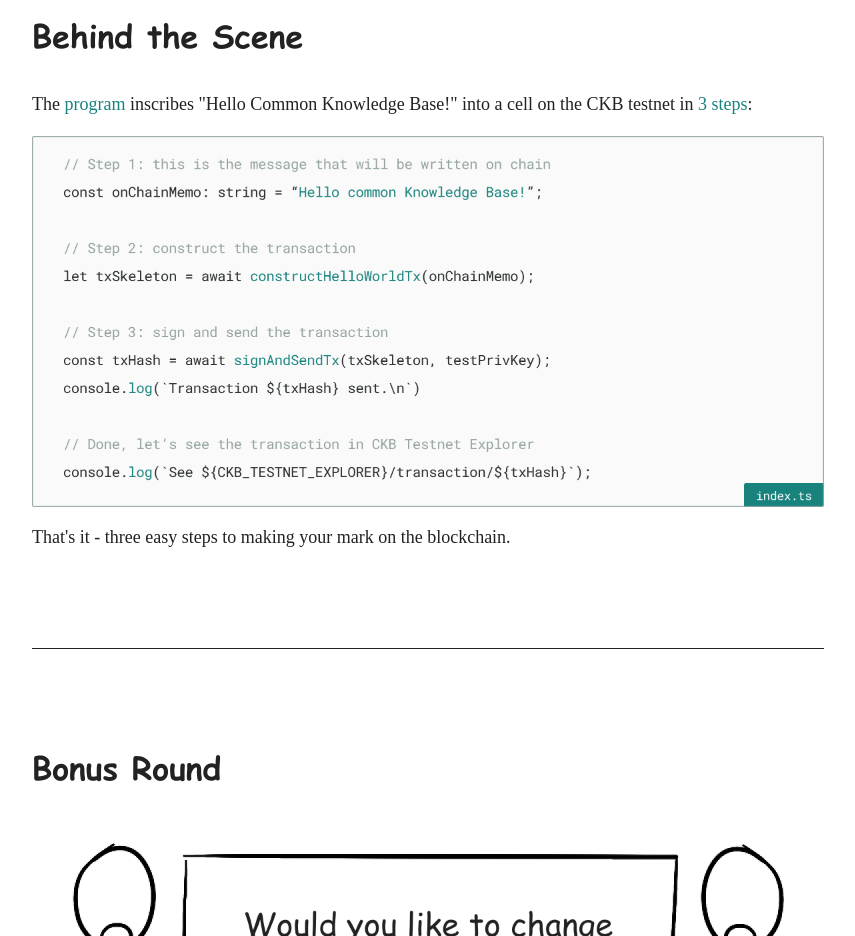
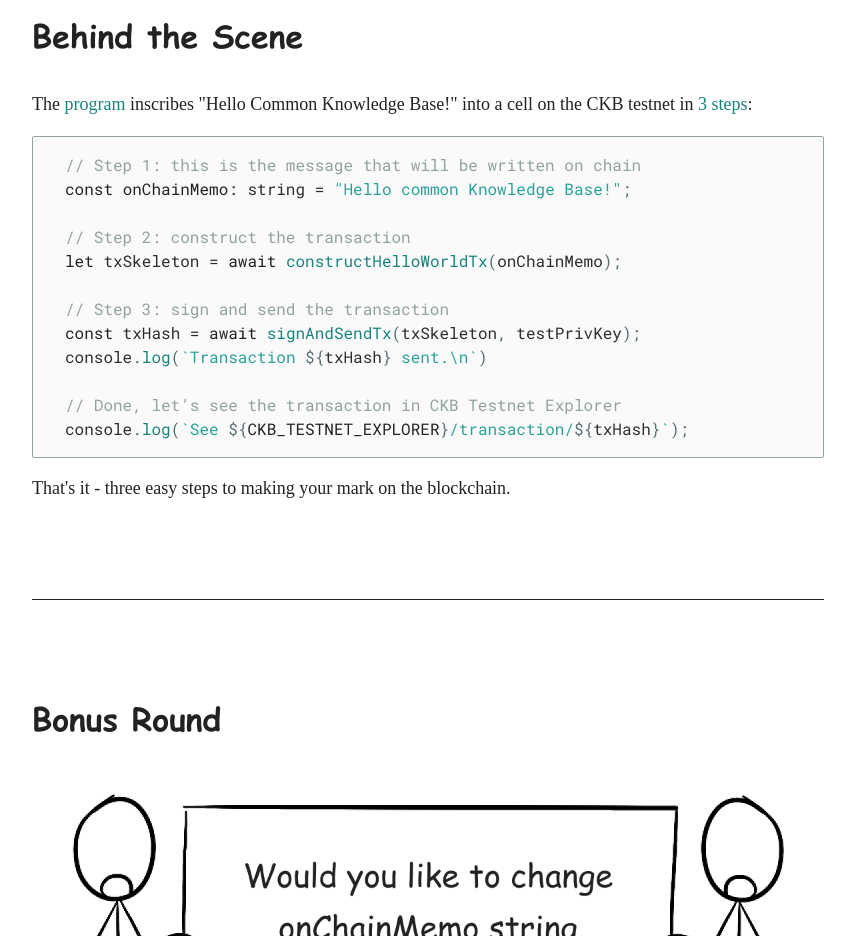
Before and after one commit to cryptape/ckb-tutorial, a React (Vite) app: page / in a window 1280 px wide. Shown: the part 3320-4256 px from the top of the page, without its empty margins (212-1067 px from the left). Built offline with nearby package versions, Linux system fonts and the light colour scheme; a web font is replaced by a local one.

Commit message:
update code

```diff
--- a/src/components/CodeBlock/CodeBlock.scss
+++ b/src/components/CodeBlock/CodeBlock.scss
@@ -13,4 +13,12 @@
     .new-keyword {
         color: #18837D;
     }
+
+    .language-javascript {
+        .keyword,
+        .property,
+        .constant {
+            color: #222 !important;
+        }
+    }
 }
--- a/src/components/CodeBlock/CodeBlock.tsx
+++ b/src/components/CodeBlock/CodeBlock.tsx
@@ -33,13 +33,14 @@ const CodeBlock: React.FC<CodeBlockProps> = ({ children }) => {
     }, []);
 
     const containsUrl = urlPattern.test(codeString);
+    const isJavaScript = className.includes("language-javascript");
 
     return (
         <div className="code-block">
             <pre className={className}>
                 <code>{codeString}</code>
             </pre>
-            {!containsUrl && <CopyButton text={codeString} />}
+            {!containsUrl && !isJavaScript && <CopyButton text={codeString} />}
         </div>
     );
 };
```
Also changed, not shown: src/Views/HelloWorld.mdx (+15 -1 lines).
